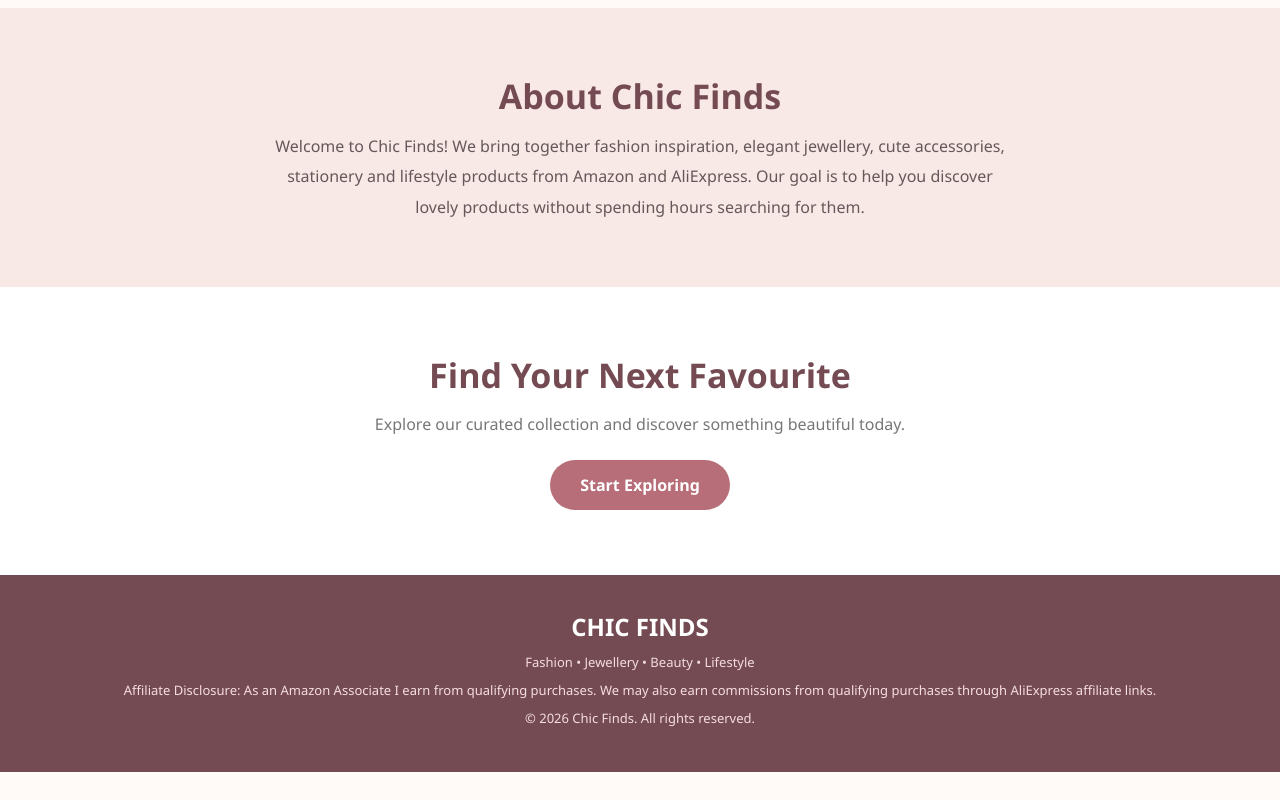
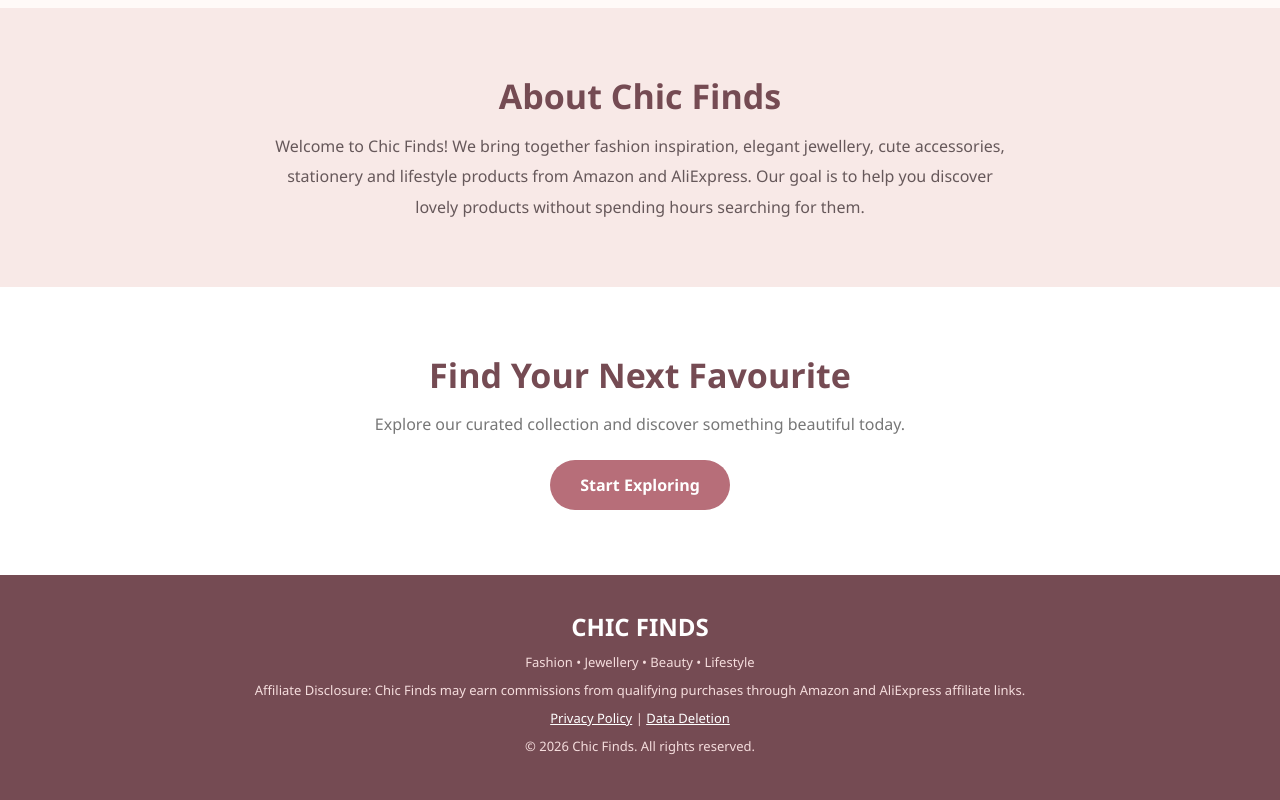
Before and after one commit to Rumaisa1054/PostingAutomation, a plain HTML site: page index.html in a window 1280 px wide. Shown: the part 2321-3121 px from the top of the page. Before the commit the page ends 3093 px from the top, so only its background shows below. Drawn offline with Linux system fonts and the light colour scheme.

Commit message:
Revise footer content and add policy links
Updated affiliate disclosure text and added links to Privacy Policy and Data Deletion.

```diff
--- a/index.html
+++ b/index.html
@@ -382,11 +382,21 @@ footer p {
 <footer>
     <h2>CHIC FINDS</h2>
     <p>Fashion • Jewellery • Beauty • Lifestyle</p>
+
     <p>
-        Affiliate Disclosure: As an Amazon Associate I earn from
-        qualifying purchases. We may also earn commissions from
-        qualifying purchases through AliExpress affiliate links.
+        Affiliate Disclosure: Chic Finds may earn commissions
+        from qualifying purchases through Amazon and AliExpress
+        affiliate links.
     </p>
+
+    <p>
+        <a href="https://rumaisa1054.github.io/PostingAutomation/privacy-policy"
+           style="color:white;">Privacy Policy</a>
+        |
+        <a href="https://rumaisa1054.github.io/PostingAutomation/data-deletion"
+           style="color:white;">Data Deletion</a>
+    </p>
+
     <p>© 2026 Chic Finds. All rights reserved.</p>
 </footer>
 
```
